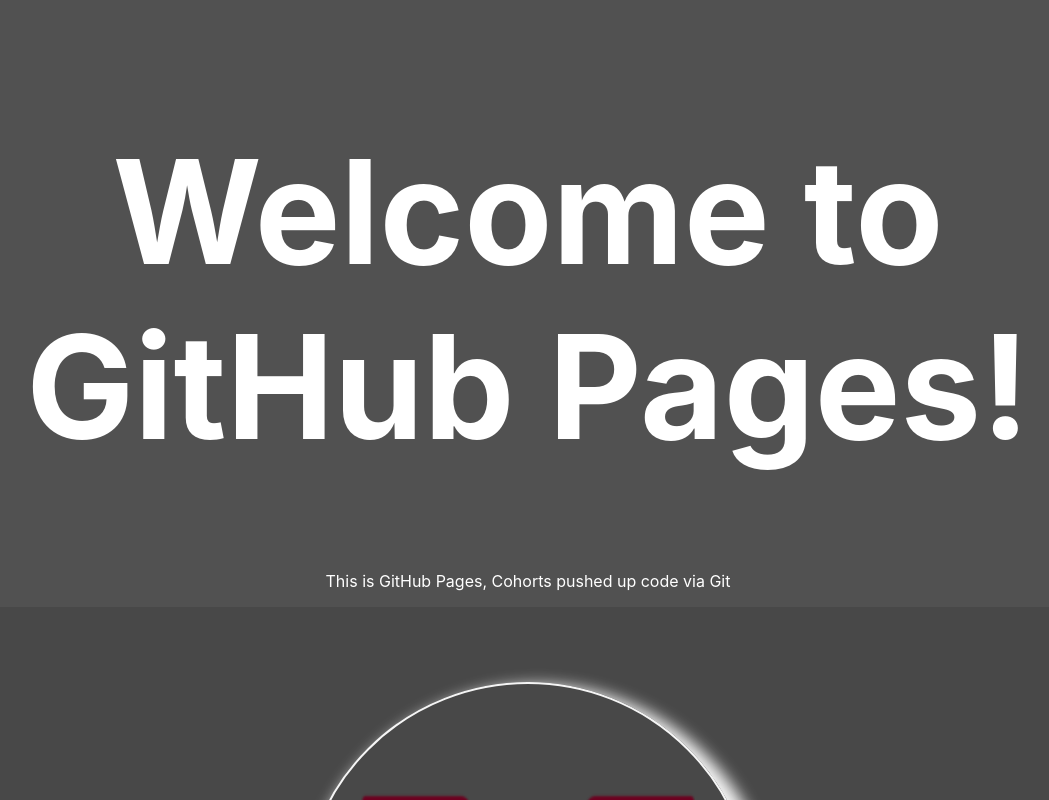
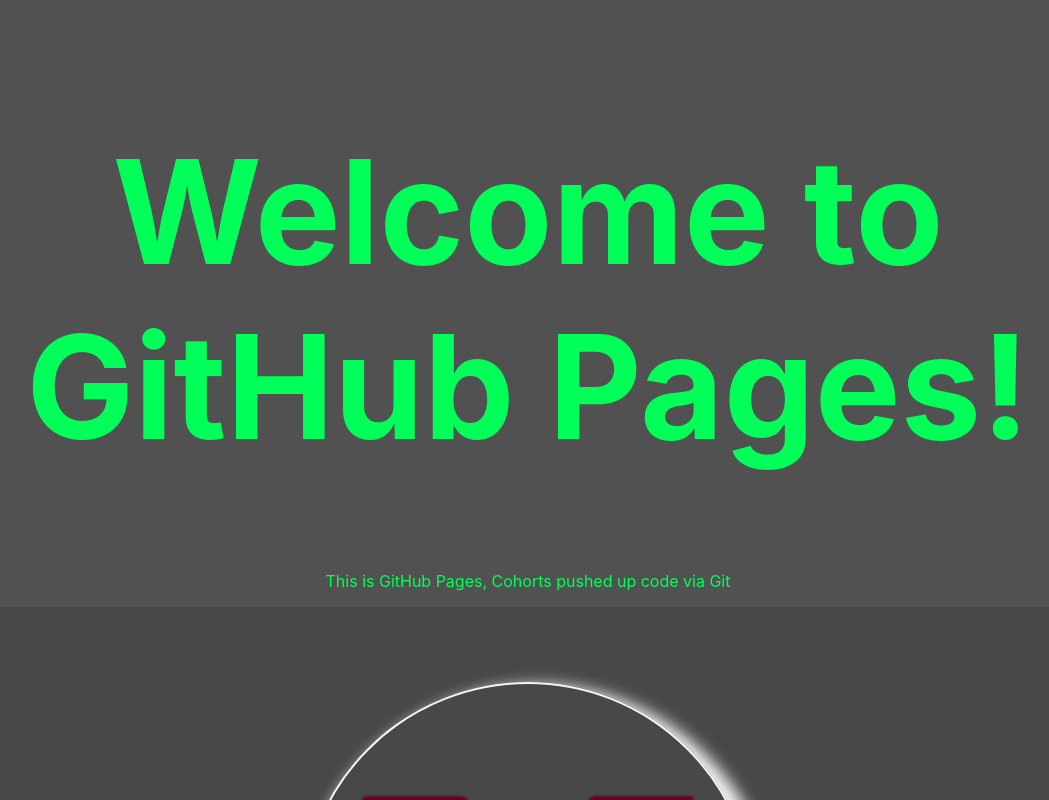
Before and after one commit to AndersonBillss/bashScripting, a plain HTML site: page CLI_Assignment/SampleProject/html/index.html in a window 1280 px wide. Shown: the top 800 px of the page, without its empty margins (112-1161 px from the left). Drawn offline with Linux system fonts and the light colour scheme; files that its build step writes are made by us from their sources; files whose address does not match are found by name.

```diff
--- a/CLI_Assignment/SampleProject/css/css.css
+++ b/CLI_Assignment/SampleProject/css/css.css
@@ -1,6 +1,6 @@
 body {
   background-color: #515151;
-  color: #ffffff;
+  color: #00ff59;
   font-family: -apple-system, BlinkMacSystemFont, 'Segoe UI', Roboto, Oxygen, Ubuntu, Cantarell, 'Open Sans', 'Helvetica Neue', sans-serif;
  }
 h1 {
```
